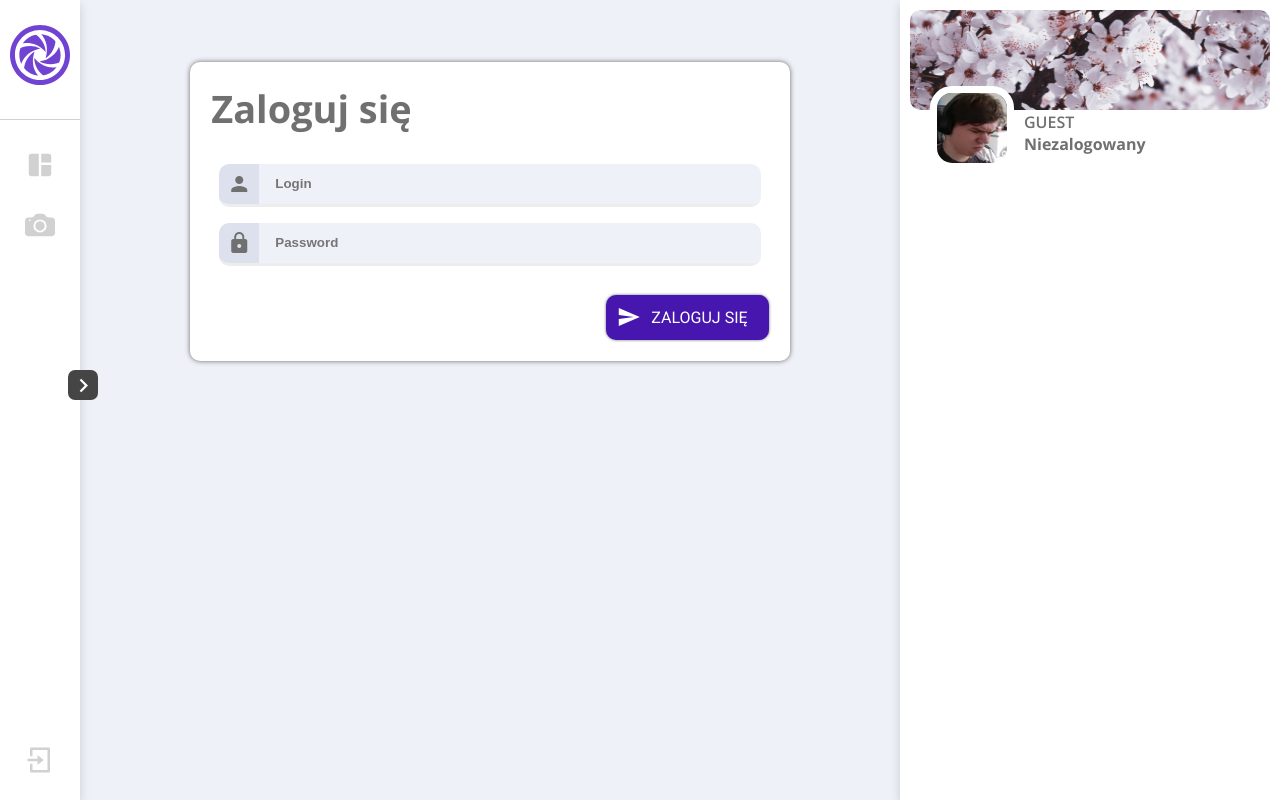
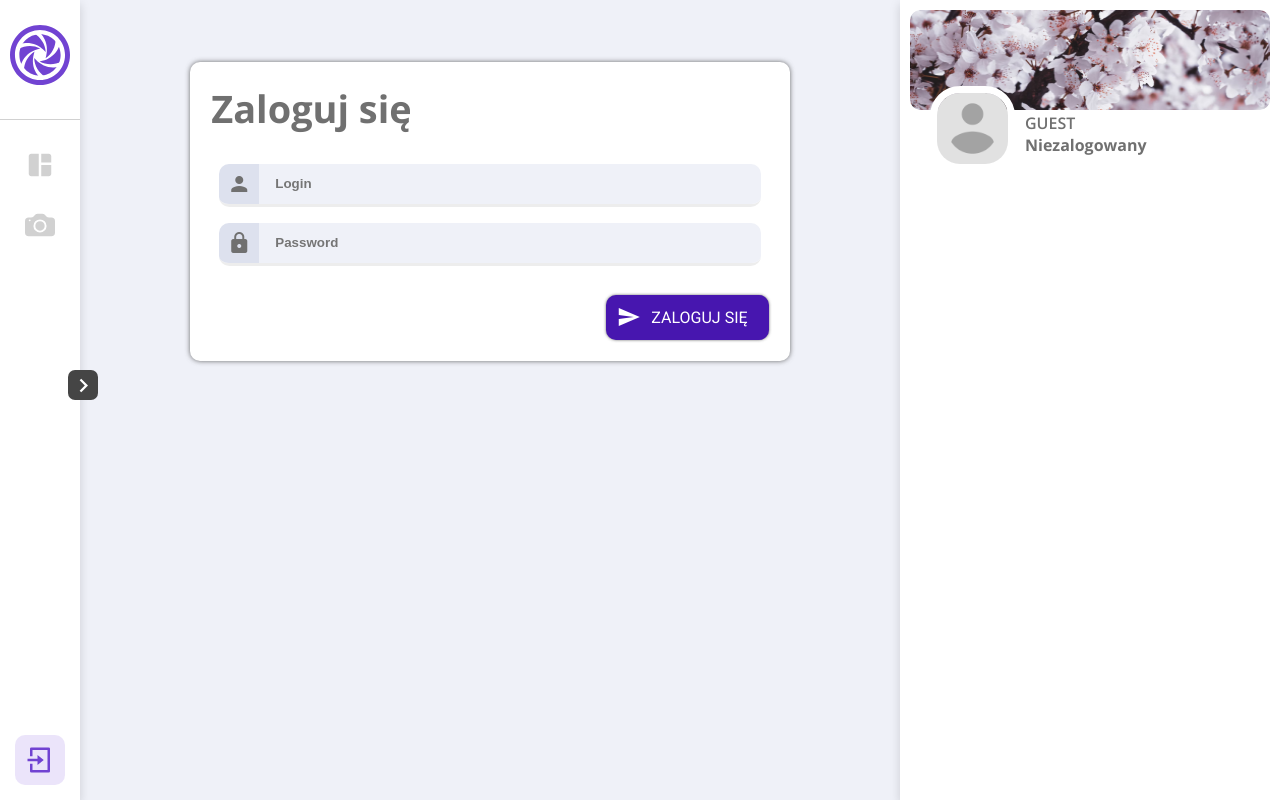
Before and after one commit to oskarkurczewski/Shutter.app, a React (Create React App) app in the folder src/main/frontend/: page /login in a window 1280 px wide. Built offline with nearby package versions, Linux system fonts and the light colour scheme.

Commit message:
przycisk logowania / wylogowania teraz pomyslnie sie podswietla, optymalizacja kodu

```diff
--- a/src/main/frontend/src/components/layout/auth-card/index.tsx
+++ b/src/main/frontend/src/components/layout/auth-card/index.tsx
@@ -8,12 +8,12 @@ interface Props {
    selectedAccessLevel: AccessLevel;
 }
 
-const AuthCard: FC<Props> = ({ username, accessLevelList, selectedAccessLevel }) => {
+const AuthCard: FC<Props> = ({ username, selectedAccessLevel }) => {
    return (
       <div className="auth-card-wrapper">
          <img src="/images/auth-image.png" alt="user sidebar" />
          <div className="auth-card-data-wrapper">
-            <img src="/images/gruz.png" alt="user" className="auth-card-photo" />
+            <img src="/images/avatar.png" alt="user" className="auth-card-photo" />
             <div className="auth-label-wrapper">
                <p className="label">{selectedAccessLevel}</p>
                <p className="label-bold">{username ? username : "Niezalogowany"}</p>
--- a/src/main/frontend/src/components/layout/auth-card/style.scss
+++ b/src/main/frontend/src/components/layout/auth-card/style.scss
@@ -25,10 +25,11 @@
       }
 
       .auth-card-photo {
-         height: 84px;
-         width: 84px;
-         border-radius: 22px;
+         height: 85px;
+         width: 85px;
+         border-radius: 30px;
          border: 7px solid white;
+         object-fit: cover;
       }
    }
 }
--- a/src/main/frontend/src/components/layout/button-list/administrator/index.tsx
+++ b/src/main/frontend/src/components/layout/button-list/administrator/index.tsx
@@ -19,26 +19,16 @@ const AdministratorButtonList: FC<Props> = ({ path, expanded }) => {
 
    return (
       <>
-         {arr.map((btn) =>
-            path === btn.to ? (
+         {arr.map((btn) => (
             <BarButton
-                  active
+               active={path === btn.to}
                expanded={expanded}
                to={btn.to}
                icon={btn.icon}
                key={btn.to}
                text={btn.text}
             />
-            ) : (
-               <BarButton
-                  expanded={expanded}
-                  to={btn.to}
-                  icon={btn.icon}
-                  key={btn.to}
-                  text={btn.text}
-               />
-            )
-         )}
+         ))}
       </>
    );
 };
--- a/src/main/frontend/src/components/layout/navbar/index.tsx
+++ b/src/main/frontend/src/components/layout/navbar/index.tsx
@@ -64,6 +64,7 @@ const Navbar = () => {
                      icon={<RiLoginBoxLine />}
                      text="Zaloguj się"
                      expanded={expanded}
+                     active={path === "/login"}
                   />
                ) : (
                   <BarButton
@@ -71,6 +72,7 @@ const Navbar = () => {
                      icon={<RiLogoutBoxRLine />}
                      text="Wyloguj się"
                      expanded={expanded}
+                     active={path === "/dashboard"}
                   />
                )}
             </div>
--- a/src/main/frontend/src/redux/slices/authSlice.tsx
+++ b/src/main/frontend/src/redux/slices/authSlice.tsx
@@ -29,6 +29,7 @@ export const authSlice = createSlice({
          state.username = initialState.username;
          state.accessLevel = initialState.accessLevel;
          localStorage.setItem("accessLevel", AccessLevel.GUEST);
+         localStorage.removeItem("token");
       },
    },
 });
```
Also changed, not shown: src/main/frontend/public/images/avatar.png (added), src/main/frontend/public/images/gruz.png (deleted). Lines whose indentation alone changed are shown as unchanged.
